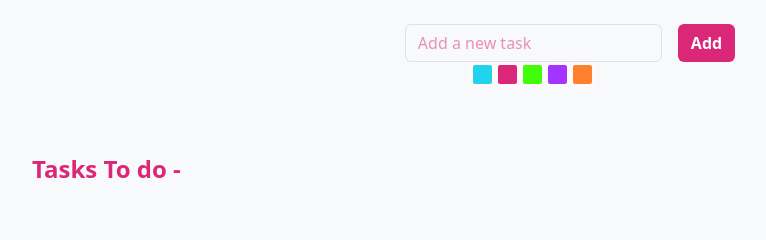
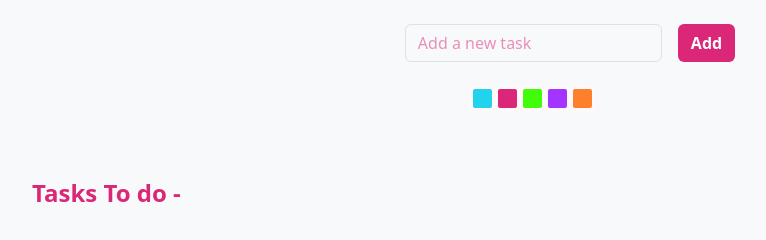
Before and after one commit to MahdiyehZafari/ToDoList, a plain HTML site: page index.html in a window 1280 px wide. Shown: the whole page, without its empty margins (70-836 px from the left). Drawn offline with nearby package versions, Linux system fonts and the light colour scheme.

Commit message:
create margin theme

```diff
--- a/index.html
+++ b/index.html
@@ -20,7 +20,7 @@
             </div>
         </form>
 
-        <div class="row g-3 mx-auto justify-content-center">
+        <div class="row g-3 mt-2 mx-auto justify-content-center">
           <div class="col-auto">
             <div class="themes">
               <button class="bt btn1" data-color="#22d3ee"></button>
```
